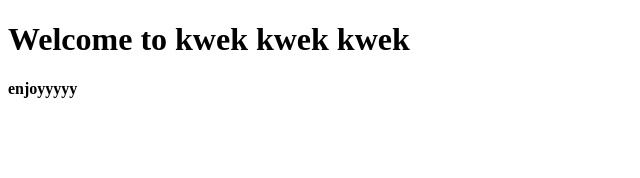
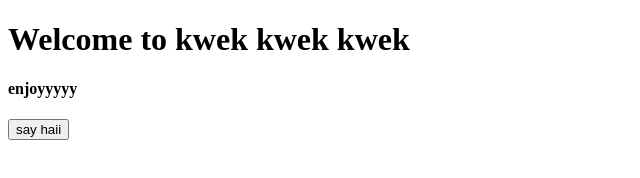
Before and after one commit to z35adrian/PPLG, a plain HTML site: page index.html in a window 1280 px wide. Shown: the whole page, without its empty margins (0-640 px from the left). Drawn offline with Linux system fonts and the light colour scheme.

Commit message:
menambah button

```diff
--- a/index.html
+++ b/index.html
@@ -7,6 +7,7 @@
   <body>
    <h1>Welcome to kwek kwek kwek</h1>
     <h4>enjoyyyyy</h4>
+    <button>say haii</button>
   </body>
 
 </html
```
